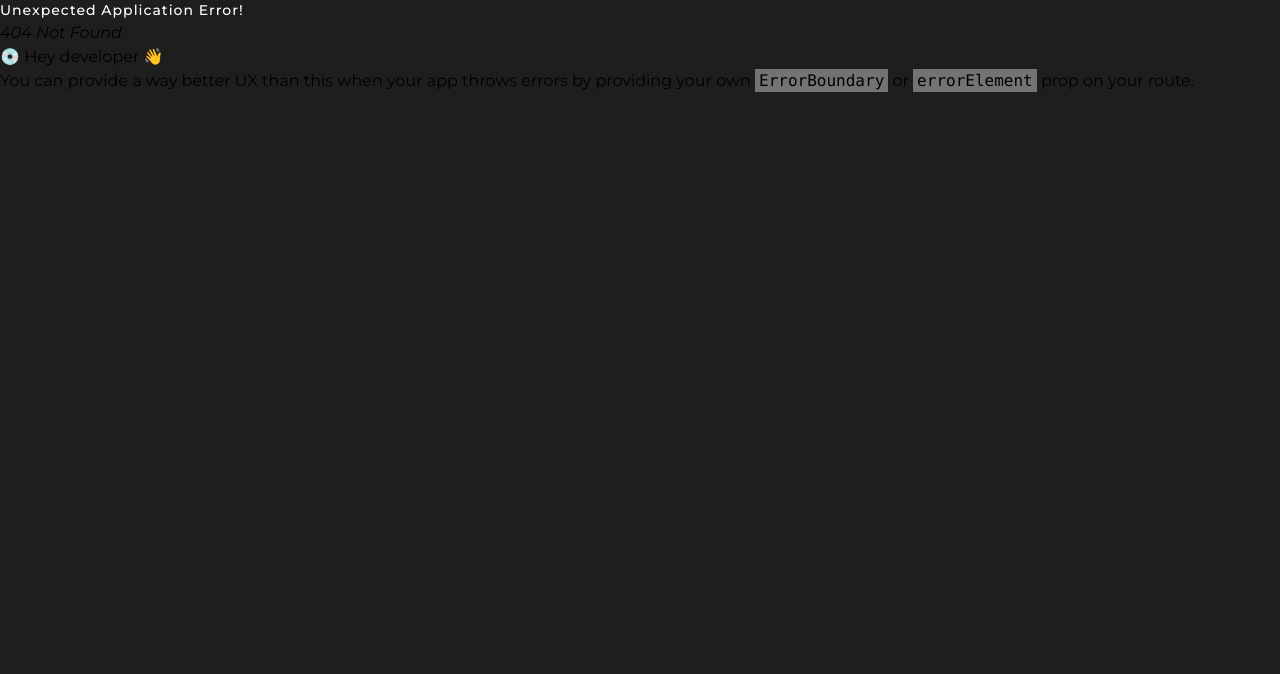
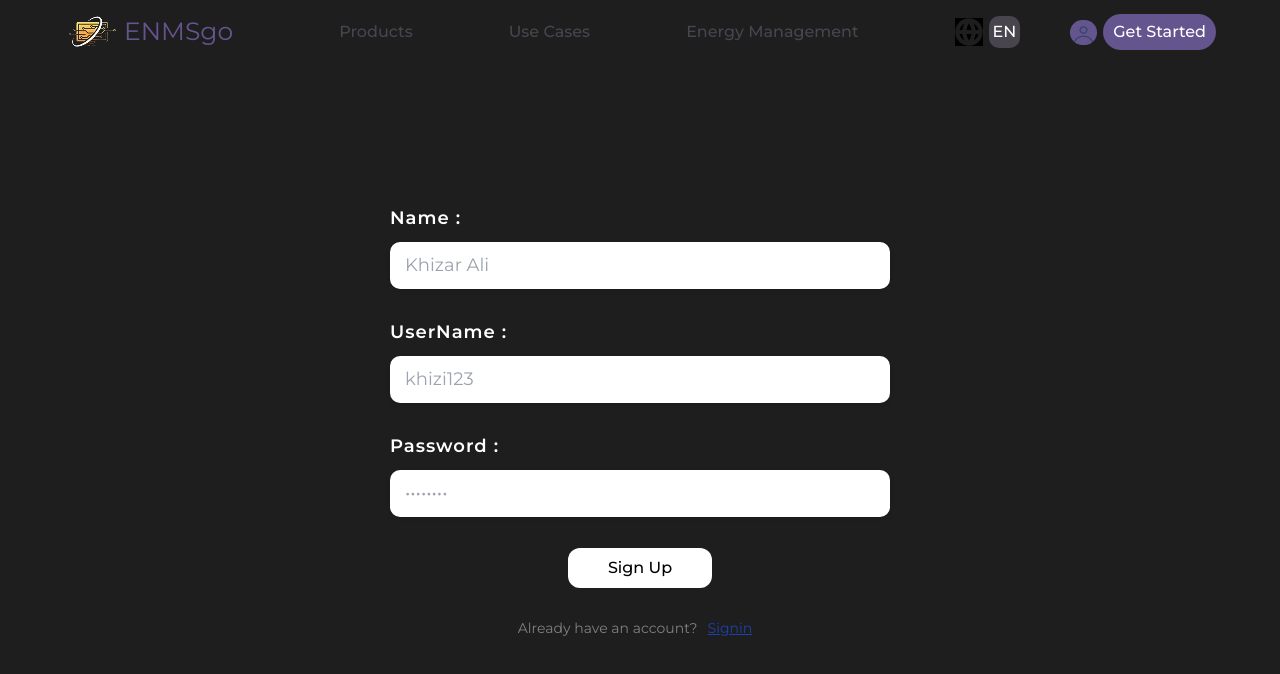
Before and after one commit to digitalizr/enmsgo_landing_page, a React (Vite) app: page /register in a window 1280 px wide. Before the commit this address had no page. Shown: the top 674 px of the page. Built offline with nearby package versions, Linux system fonts and the light colour scheme.

Commit message:
added the login and signup pages

```diff
--- a/package.json
+++ b/package.json
@@ -13,6 +13,7 @@
     "firebase": "^11.2.0",
     "react": "19.0.0-rc-66855b96-20241106",
     "react-dom": "19.0.0-rc-66855b96-20241106",
+    "react-icons": "^5.4.0",
     "react-router-dom": "^7.1.5",
     "react-slick": "^0.30.3",
     "slick-carousel": "^1.8.1"
--- a/src/components/navbar/Navbar.jsx
+++ b/src/components/navbar/Navbar.jsx
@@ -83,10 +83,10 @@ function Navbar() {
               <img src="/Globe.png" alt="" />
               <h6>EN</h6>
             </div>
-            <div>
+            <Link to={"/login"} className={styles.getStarted}>
               <img src="/avatar.png" alt="" />
               <button>Get Started</button>
-            </div>
+            </Link>
           </div>
         </div>
       </div>
@@ -124,10 +124,10 @@ function Navbar() {
             <img src="/Globe.png" alt="" />
             <h6>EN</h6>
           </div>
-          <div>
+          <Link to={"/login"} className={styles.getStarted} >
             <img src="/avatar.png" alt="" />
             <button>Get Started</button>
-          </div>
+          </Link>
         </div>
       </div>
     </div>
--- a/src/components/navbar/navbar.module.css
+++ b/src/components/navbar/navbar.module.css
@@ -110,7 +110,7 @@
     align-items: center;
     gap: 50px;
 
-    div {
+    div,.getStarted {
         display: flex;
         align-items: center;
         gap: 6px;
--- /dev/null
+++ b/src/routes/loginPage.route.jsx
@@ -0,0 +1,64 @@
+import React, { useState } from "react";
+import styles from "../styles/login.module.css";
+import { FiEye, FiEyeOff } from "react-icons/fi";
+import { Link } from "react-router-dom";
+
+const LoginPage = () => {
+  const [showPassword, setshowPassword] = useState(false);
+  const [password, setPassword] = useState("");
+
+  return (
+    <div className={styles.authcontainer}>
+      <form onSubmit={() => {}}>
+        <div className={styles.inputcontainer}>
+          <label htmlFor="username">UserName : </label>
+          <input type="text" name="username" placeholder="John123" />
+        </div>
+        <div className={styles.inputcontainer}>
+          <label htmlFor="password">Password : </label>
+          <div style={{ position: "relative" }}>
+            <input
+              type={showPassword ? "text" : "password"}
+              name="password"
+              placeholder="••••••••"
+              style={{ position: "relative" }}
+              value={password}
+              onChange={(e) => setPassword(e.target.value)}
+            />
+            {password ? (
+              showPassword ? (
+                <i
+                  className={styles.passicon}
+                  onClick={() => setshowPassword(!showPassword)}
+                >
+                  <FiEyeOff />
+                </i>
+              ) : (
+                <i
+                  className={styles.passicon}
+                  onClick={() => setshowPassword(!showPassword)}
+                >
+                  <FiEye />
+                </i>
+              )
+            ) : null}
+          </div>
+        </div>
+        <button type="submit" className={styles.submitbtn}>
+          Login
+        </button>
+        <p className={styles.authredirect}>
+          Don't have an account?{" "}
+          <Link
+            to={"/register"}
+            style={{ color: "#1E40AF", textDecoration: "underline" }}
+          >
+            Signup
+          </Link>
+        </p>
+      </form>
+    </div>
+  );
+};
+
+export default LoginPage;
--- /dev/null
+++ b/src/routes/registerPage.route.jsx
@@ -0,0 +1,78 @@
+import React, { useState } from "react";
+import { Link } from "react-router-dom";
+import styles from "../styles/register.module.css"
+import { FiEye, FiEyeOff } from "react-icons/fi";
+
+const RegisterPage = () => {
+  const [name, setName] = useState("");
+  const [username, setUsername] = useState("");
+  const [password, setPassword] = useState("");
+  const [showPassword, setshowPassword] = useState(false);
+  return (
+    <div className={styles.authcontainer}>
+      <form onSubmit={()=>{}}>
+        <div className={styles.inputcontainer}>
+          <label htmlFor="name">Name : </label>
+          <input
+            type="text"
+            name="name"
+            placeholder="Khizar Ali"
+            onChange={(e) => setName(e.target.value)}
+          />
+        </div>
+        <div className={styles.inputcontainer}>
+          <label htmlFor="username">UserName : </label>
+          <input
+            type="text"
+            name="username"
+            placeholder="khizi123"
+            onChange={(e) => setUsername(e.target.value)}
+          />
+        </div>
+        <div className={styles.inputcontainer}>
+          <label htmlFor="password">Password : </label>
+          <div style={{ position: "relative" }}>
+            <input
+              type={showPassword ? "text" : "password"}
+              name="password"
+              placeholder="••••••••"
+              onChange={(e) => setPassword(e.target.value)}
+              style={{ position: "relative" }}
+            />
+            {password.length > 0 ? (
+              showPassword ? (
+                <i
+                  className={styles.passicon}
+                  onClick={() => setshowPassword(!showPassword)}
+                >
+                  <FiEyeOff />
+                </i>
+              ) : (
+                <i
+                  className={styles.passicon}
+                  onClick={() => setshowPassword(!showPassword)}
+                >
+                  <FiEye />
+                </i>
+              )
+            ) : null}
+          </div>
+        </div>
+        <button type="submit" className={styles.submitbtn}>
+          Sign Up
+        </button>
+        <p className={styles.authredirect}>
+          Already have an account?
+          <Link
+            to={"/login"}
+            style={{ color: "#1E40AF", textDecoration: "underline",padding:'0 10px' }}
+          >
+            Signin
+          </Link>
+        </p>
+      </form>
+    </div>
+  );
+};
+
+export default RegisterPage;
--- /dev/null
+++ b/src/styles/login.module.css
@@ -0,0 +1,82 @@
+.authcontainer {
+    display: flex;
+    height: calc(100dvh - 80px);
+    padding-bottom: 20px;
+}
+
+form {
+    display: flex;
+    flex-direction: column;
+    width: 100%;
+    justify-content: center;
+    align-items: center;
+    overflow: hidden;
+}
+
+.inputcontainer {
+    display: flex;
+    flex-direction: column;
+    gap: 6px;
+    padding: 10px;
+
+    label {
+        font-size: 18px;
+        font-weight: 600;
+        letter-spacing: 1px;
+        color: #ffffff;
+    }
+
+    input {
+        border: none;
+        outline: none;
+        padding: 10px 15px;
+        border-radius: 10px;
+        color: black;
+        box-shadow: 0 2px 4px rgba(0, 0, 0, 0.1);
+        font-size: 18px;
+        min-width: 500px;
+    }
+
+    .passicon {
+        position: absolute;
+        right: 10px;
+        top: 14px;
+        color: grey;
+    }
+
+}
+
+.submitbtn {
+    padding: 0.5rem;
+    margin-top: 1rem;
+    border-radius: 0.75rem;
+    width: 9rem;
+    font-weight: 500;
+    background-color: #ffffff;
+    border: none;
+    outline: none;
+    color: black;
+    transition: 0.5s all ease-in-out;
+}
+
+.submitbtn:hover {
+    background-color: black;
+    color: #ffffff;
+    cursor: pointer;
+}
+
+.authredirect {
+    font-size: 14px;
+    font-weight: 400;
+    color: grey;
+    gap: 5px;
+    margin-top: 30px;
+}
+
+@media screen and (max-width : 600px) {
+    .inputcontainer {
+        input {
+            min-width: auto;
+        }
+    }
+}
--- /dev/null
+++ b/src/styles/register.module.css
@@ -0,0 +1,84 @@
+.authcontainer {
+    display: flex;
+    height: calc(100dvh - 80px);
+    padding-bottom: 20px;
+
+}
+
+form {
+    display: flex;
+    flex-direction: column;
+    width: 100%;
+    justify-content: center;
+    align-items: center;
+    overflow: hidden;
+}
+
+.inputcontainer {
+    display: flex;
+    flex-direction: column;
+    gap: 10px;
+    padding: 15px;
+
+    label {
+        font-size: 18px;
+        font-weight: 600;
+        letter-spacing: 1px;
+        color: #ffffff;
+
+    }
+
+    input {
+        border: none;
+        outline: none;
+        padding: 10px 15px;
+        border-radius: 10px;
+        color: black;
+        box-shadow: 0 2px 4px rgba(0, 0, 0, 0.1);
+        font-size: 18px;
+        min-width: 500px;
+    }
+
+    .passicon {
+        position: absolute;
+        right: 10px;
+        top: 15px;
+        color: lightgrey;
+    }
+
+}
+
+.submitbtn {
+    padding: 0.5rem;
+    margin-top: 1rem;
+    border-radius: 0.75rem;
+    width: 9rem;
+    font-weight: 500;
+    background-color: #ffffff;
+    border: none;
+    outline: none;
+    color: black;
+    transition: 0.5s all ease-in-out;
+}
+
+.submitbtn:hover {
+    background-color: black;
+    color: #ffffff;
+    cursor: pointer;
+}
+
+.authredirect {
+    font-size: 14px;
+    font-weight: 400;
+    color: grey;
+    margin-top: 30px;
+
+}
+
+@media screen and (max-width : 600px) {
+    .inputcontainer {
+        input {
+            min-width: auto;
+        }
+    }
+}
```
Also changed, not shown: src/main.jsx (+10 -0 lines), 1 other file (tests, documents, lock files or other folders).
